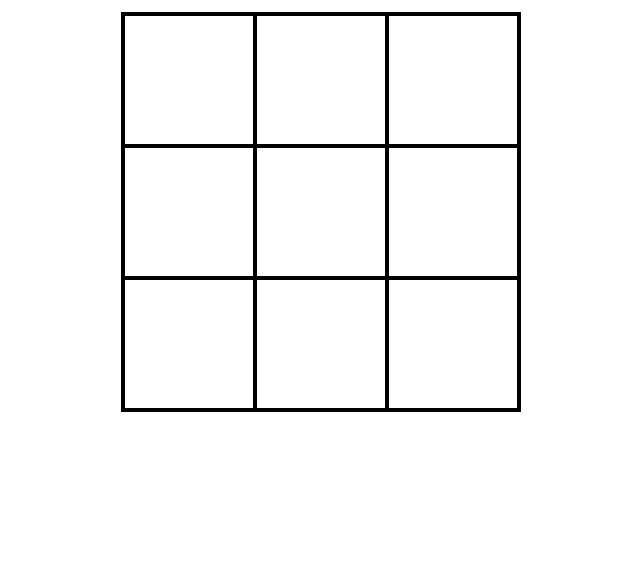
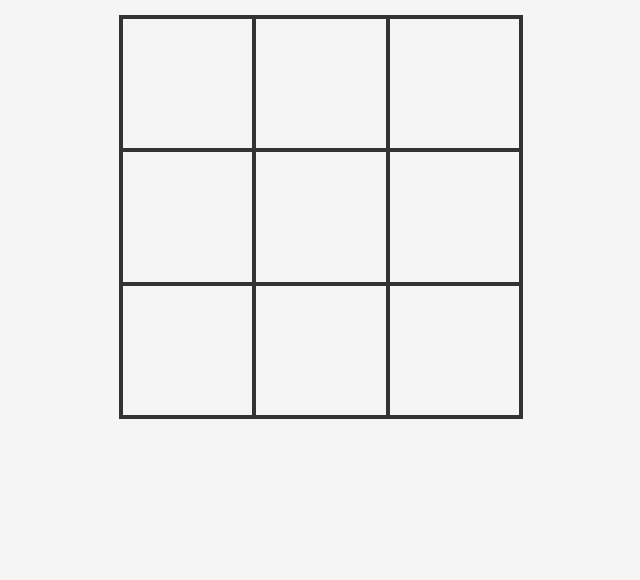
Before and after one commit to canizalesJd/tic-tac-toe, a plain HTML site: page index.html in a window 1280 px wide. Shown: the part 220-800 px from the top of the page, without its empty margins (319-959 px from the left). Drawn offline with Linux system fonts and the light colour scheme.

Commit message:
UI improvements

```diff
--- a/css/styles.css
+++ b/css/styles.css
@@ -1,42 +1,67 @@
+@import url("https://fonts.googleapis.com/css2?family=Montserrat:wght@400;900&display=swap");
+
 * {
 	margin: 0;
 	padding: 0;
 	box-sizing: border-box;
 }
 
+:root {
+	--primary-100: #0077c2;
+	--primary-200: #59a5f5;
+	--primary-300: #c8ffff;
+	--accent-100: #00bfff;
+	--accent-200: #00619a;
+	--alternate-100: #ff4d4d;
+	--text-100: #333333;
+	--text-200: #5c5c5c;
+	--bg-100: #ffffff;
+	--bg-200: #f5f5f5;
+	--bg-300: #d1d1d1;
+}
+
 h1 {
 	text-align: center;
 	font-size: 3rem;
 	padding: 40px 0px;
+	font-weight: 900;
 }
 
 body {
 	font-size: 18px;
+	width: 100vw;
+	min-height: 100vh;
+	font-family: "Montserrat", sans-serif;
+	background: var(--bg-200);
+	color: var(--text-100);
 }
 
 .board {
 	display: grid;
 	grid-template-columns: repeat(3, 1fr);
 	grid-template-rows: repeat(3, 1fr);
-	border: 2px solid black;
 	height: 400px;
 	width: 400px;
 	margin: 20px auto;
-	max-height: 100vw;
-	max-width: 100vw;
+	max-height: 95vw;
+	max-width: 95vw;
 }
 
 .board div {
-	border: 2px solid black;
+	border: 2px solid var(--text-100);
+	outline: 2px solid var(--text-100);
 	padding: 20px;
-	font-size: 4rem;
+	max-width: 32vw;
+	max-height: 32vw;
+	font-size: 4em;
 	display: flex;
 	justify-content: center;
 	align-items: center;
+	font-weight: 900;
 }
 
 .board div:hover {
-	background: #ccc;
+	background: var(--bg-300);
 }
 
 .current-player {
@@ -44,3 +69,15 @@ body {
 	padding: 20px 0px;
 	font-size: 2rem;
 }
+
+.color-alternate {
+	color: var(--alternate-100);
+}
+
+.color-accent {
+	color: var(--accent-100);
+}
+
+.light-grey-bg {
+	background: var(--bg-300);
+}
--- a/index.html
+++ b/index.html
@@ -4,10 +4,11 @@
 		<meta charset="UTF-8" />
 		<meta name="viewport" content="width=device-width, initial-scale=1.0" />
 		<link rel="stylesheet" href="css/styles.css" />
+		<link rel="shortcut icon" href="favicon.ico" type="image/x-icon" />
 		<title>Tic Tac Toe</title>
 	</head>
 	<body>
-		<h1>Tic Tac Toe</h1>
+		<h1 class="game-title">Tic Tac Toe</h1>
 		<div class="current-player"></div>
 		<div class="game-container"></div>
 		<div class="game-controls"></div>
--- a/js/main.js
+++ b/js/main.js
@@ -98,9 +98,11 @@ function Game() {
 				if (cell.textContent === "") {
 					if (currentPlayer === player1) {
 						cell.textContent = "X";
+						cell.classList.add("color-accent");
 						currentPlayer = player2;
 					} else {
 						cell.textContent = "O";
+						cell.classList.add("color-alternate");
 						currentPlayer = player1;
 					}
 				}
```
Also changed, not shown: favicon.ico (added).
